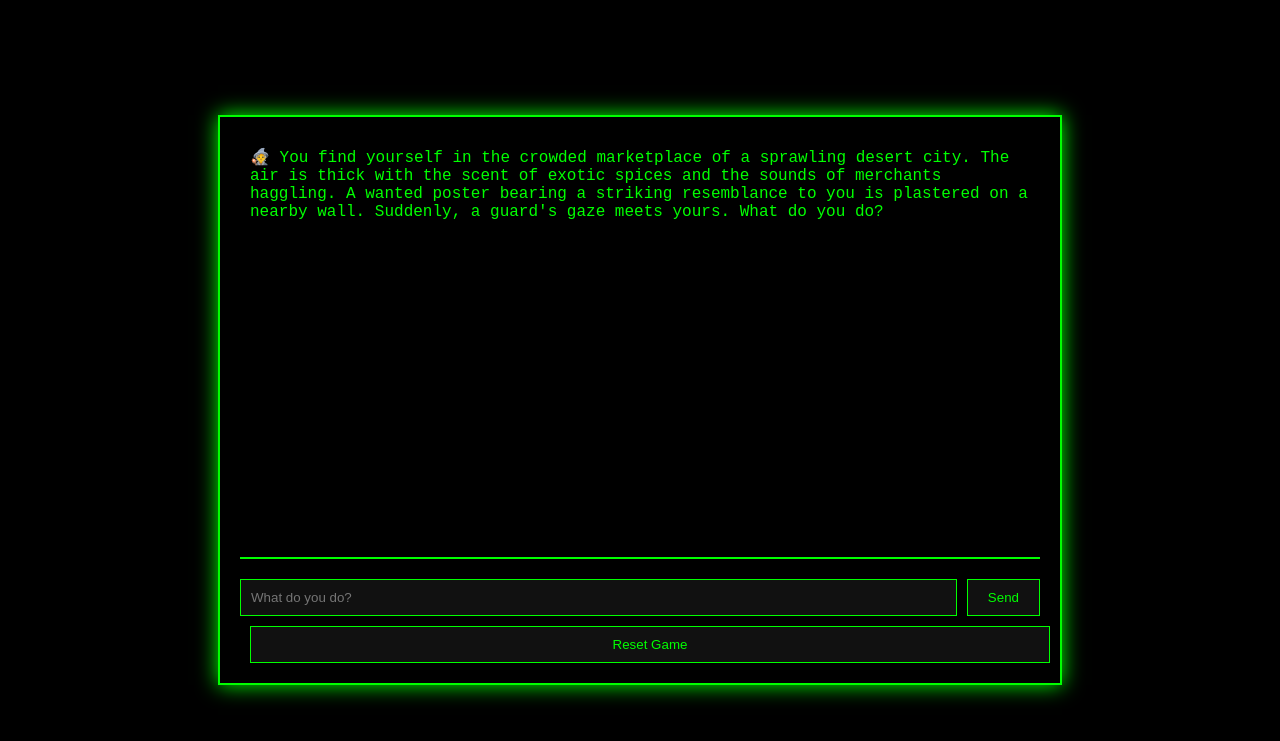
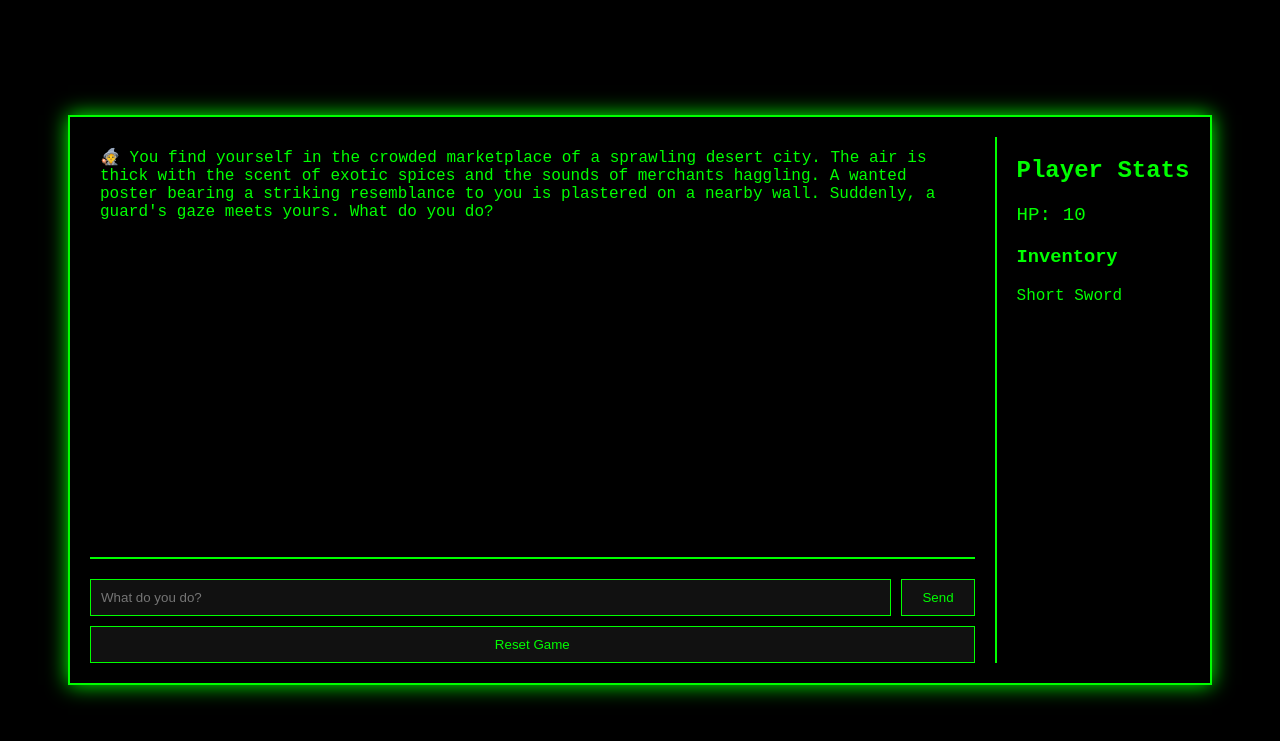
Before and after one commit to roilee1101/GemiDice-StormHacks_2025, a Flask app: page / in a window 1280 px wide. Shown: the top 741 px of the page. Run offline with Flask 3, Linux system fonts and the light colour scheme.

Commit message:
added player stats sidebar

```diff
--- a/app.py
+++ b/app.py
@@ -3,6 +3,7 @@
 from dotenv import load_dotenv
 import google.generativeai as genai
 import random
+import re
 
 load_dotenv()
 
@@ -26,9 +27,20 @@
 3. Narrate the action, the DC, and the result of the roll. For example: "You swing your sword at the goblin (DC 12). You roll a 16! Success!"
 4. If the roll is greater than or equal to the DC, the action succeeds. Otherwise, it fails. Describe the outcome clearly.
 
+IMPORTANT: After your narration, you MUST update the player's state using a special format on a new line.
+- To change HP: `[STATE_UPDATE: HP=-2]` or `[STATE_UPDATE: HP=+1]`
+- To add an item: `[STATE_UPDATE: INVENTORY_ADD=Gold Key]`
+- To remove an item: `[STATE_UPDATE: INVENTORY_REMOVE=Torch]`
+- You can combine them: `[STATE_UPDATE: HP=-5, INVENTORY_ADD=Goblin Ear]`
+
+Example response:
+You narrowly dodge the goblin's rusty dagger, but its claws scratch your arm. (DC 14). You roll a 10! Failure! You take 3 damage.
+[STATE_UPDATE: HP=-3]
+
 Always respect the player's current HP, inventory, and past actions.
-If the player’s HP reaches 0, declare the game over.
+If the players HP reaches 0, declare the game over.
 Start the game with a welcoming message and a description of the starting scene.
+The player starts with 10 HP and a short sword in their inventory.
 """
 
 INTRO_SCENARIOS = [
@@ -38,6 +50,37 @@
     "You stand before the crumbling ruins of an ancient, forgotten temple. Ivy clings to weathered stone, and a sense of immense power hangs in the air. A weathered stone altar sits in the center of the ruins, a single, gleaming artifact resting upon it. As you approach, the ground begins to tremble. What is your next move?"
 ]
 
+def get_initial_state():
+    """Returns the initial state for a new game."""
+    return {"hp": 10, "inventory": ["Short Sword"]}
+
+def parse_and_update_state(dm_response, player_state):
+    """Parses state changes from the DM's response and updates the player state."""
+    narration = dm_response.split("[STATE_UPDATE:")[0].strip()
+    match = re.search(r'\[STATE_UPDATE:\s*(.*?)\]', dm_response)
+
+    if not match:
+        return narration, player_state
+
+    update_str = match.group(1)
+    updates = [u.strip() for u in update_str.split(',')]
+
+    for update in updates:
+        try:
+            key, value = update.split('=', 1)
+            if key == 'HP':
+                player_state['hp'] += int(value)
+            elif key == 'INVENTORY_ADD':
+                if value not in player_state['inventory']:
+                    player_state['inventory'].append(value)
+            elif key == 'INVENTORY_REMOVE':
+                if value in player_state['inventory']:
+                    player_state['inventory'].remove(value)
+        except ValueError:
+            continue # Ignore malformed updates
+
+    return narration, player_state
+
 @app.route("/")
 def index():
     """Render the main game page."""
@@ -45,10 +88,15 @@
 
 @app.route("/start", methods=["GET"])
 def start_game():
-    """Provides a random starting scenario."""
+    """Provides a random starting scenario and initial player state."""
     scenario = random.choice(INTRO_SCENARIOS)
     session["start_scenario"] = scenario
-    return jsonify({"response": scenario})
+    session["player_state"] = get_initial_state()
+    session["history"] = [
+        {"role": "user", "parts": [{"text": SYSTEM_PROMPT}]},
+        {"role": "model", "parts": [{"text": scenario}]}
+    ]
+    return jsonify({"response": scenario, "player_state": session["player_state"]})
 
 @app.route("/chat", methods=["POST"])
 def chat():
@@ -56,35 +104,46 @@
     player_input = request.json.get("message")
 
     if "history" not in session:
-        session["history"] = []
-        session["player_state"] = {"hp": 10, "inventory": []}
-        # Prepend the system prompt and the starting scenario to the history
-        session["history"].append({"role": "user", "parts": [{"text": SYSTEM_PROMPT}]})
-        start_scenario = session.get("start_scenario", "You are in a tavern.") # Fallback
-        session["history"].append({"role": "model", "parts": [{"text": start_scenario}]})
+        # This should ideally not happen if the frontend calls /start first,
+        # but as a fallback, initialize a new game.
+        scenario = random.choice(INTRO_SCENARIOS)
+        session["start_scenario"] = scenario
+        session["player_state"] = get_initial_state()
+        session["history"] = [
+            {"role": "user", "parts": [{"text": SYSTEM_PROMPT}]},
+            {"role": "model", "parts": [{"text": scenario}]}
+        ]
 
-    # Add the player's message to the history
     session["history"].append({"role": "user", "parts": [{"text": player_input}]})
 
     try:
         model = genai.GenerativeModel('gemini-pro-latest')
         chat_session = model.start_chat(history=session["history"])
         response = chat_session.send_message(player_input)
-        dm_response = response.text
+        dm_response_text = response.text
 
-        # Add the DM's response to the history
-        session["history"].append({"role": "model", "parts": [{"text": dm_response}]})
+        narration, updated_state = parse_and_update_state(dm_response_text, session["player_state"].copy())
+        session["player_state"] = updated_state
+
+        session["history"].append({"role": "model", "parts": [{"text": dm_response_text}]})
         session.modified = True
 
-        return jsonify({"response": dm_response})
+        return jsonify({"response": narration, "player_state": session["player_state"]})
     except Exception as e:
         return jsonify({"response": f"An error occurred: {e}"}), 500
 
 @app.route("/reset", methods=["POST"])
 def reset():
-    """Reset the game state."""
+    """Reset the game state and provide a new scenario."""
     session.clear()
-    return jsonify({"status": "success"})
+    scenario = random.choice(INTRO_SCENARIOS)
+    session["start_scenario"] = scenario
+    session["player_state"] = get_initial_state()
+    session["history"] = [
+        {"role": "user", "parts": [{"text": SYSTEM_PROMPT}]},
+        {"role": "model", "parts": [{"text": scenario}]}
+    ]
+    return jsonify({"response": scenario, "player_state": session["player_state"]})
 
 if __name__ == "__main__":
     app.run(debug=True)
--- a/static/app.js
+++ b/static/app.js
@@ -10,6 +10,26 @@
         messageElement.innerHTML = `<span class="icon">${sender === "player" ? "🧝‍♂️" : "🧙"}</span> ${message}`;
         chatBox.appendChild(messageElement);
         chatBox.scrollTop = chatBox.scrollHeight;
+    };
+
+    const updateStats = (playerState) => {
+        const hpValue = document.getElementById("hp-value");
+        const inventoryList = document.getElementById("inventory-list");
+
+        hpValue.textContent = playerState.hp;
+        inventoryList.innerHTML = ""; // Clear old inventory
+
+        if (playerState.inventory.length === 0) {
+            const li = document.createElement("li");
+            li.textContent = "(empty)";
+            inventoryList.appendChild(li);
+        } else {
+            playerState.inventory.forEach(item => {
+                const li = document.createElement("li");
+                li.textContent = item;
+                inventoryList.appendChild(li);
+            });
+        }
     };
 
     const sendMessage = async () => {
@@ -26,13 +46,16 @@
             });
             const data = await response.json();
             addMessage(data.response, "dm");
+            updateStats(data.player_state);
         }
     };
 
     const resetGame = async () => {
-        await fetch("/reset", { method: "POST" });
+        const response = await fetch("/reset", { method: "POST" });
+        const data = await response.json();
         chatBox.innerHTML = "";
-        await fetchStartScenario();
+        addMessage(data.response, "dm");
+        updateStats(data.player_state);
     };
 
     sendBtn.addEventListener("click", sendMessage);
@@ -47,8 +70,9 @@
         const response = await fetch("/start");
         const data = await response.json();
         addMessage(data.response, "dm");
+        updateStats(data.player_state);
     };
 
-    // Initial welcome message
+    // Initial game start
     fetchStartScenario();
 });
--- a/static/style.css
+++ b/static/style.css
@@ -10,11 +10,42 @@
 }
 
 #game-container {
-    width: 80%;
-    max-width: 800px;
+    display: flex;
+    width: 90%;
+    max-width: 1100px;
     border: 2px solid #0f0;
     padding: 20px;
     box-shadow: 0 0 20px #0f0;
+}
+
+#main-content {
+    flex-grow: 1;
+    padding-right: 20px;
+}
+
+#sidebar {
+    width: 200px;
+    border-left: 2px solid #0f0;
+    padding-left: 20px;
+}
+
+#sidebar h2, #sidebar h3 {
+    color: #0f0;
+}
+
+#hp-display {
+    font-size: 1.2em;
+    margin-bottom: 20px;
+}
+
+#inventory-list {
+    list-style-type: none;
+    padding: 0;
+}
+
+#inventory-list li {
+    margin-bottom: 5px;
+    width: fit-content;
 }
 
 #chat-box {
@@ -23,6 +54,7 @@
     border-bottom: 2px solid #0f0;
     padding: 10px;
     margin-bottom: 20px;
+    max-width: 1000px;
 }
 
 .player-message {
@@ -55,6 +87,7 @@
 }
 
 #reset-btn {
+    margin: auto;
     margin-top: 10px;
     width: 100%;
 }
--- a/templates/index.html
+++ b/templates/index.html
@@ -8,12 +8,22 @@
 </head>
 <body>
     <div id="game-container">
-        <div id="chat-box"></div>
-        <div id="input-container">
-            <input type="text" id="player-input" placeholder="What do you do?">
-            <button id="send-btn">Send</button>
+        <div id="main-content">
+            <div id="chat-box"></div>
+            <div id="input-container">
+                <input type="text" id="player-input" placeholder="What do you do?">
+                <button id="send-btn">Send</button>
+            </div>
+            <button id="reset-btn">Reset Game</button>
         </div>
-        <button id="reset-btn">Reset Game</button>
+        <div id="sidebar">
+            <h2>Player Stats</h2>
+            <div id="hp-display">HP: <span id="hp-value">10</span></div>
+            <h3>Inventory</h3>
+            <ul id="inventory-list">
+                <!-- Items will be listed here -->
+            </ul>
+        </div>
     </div>
     <script src="/static/app.js"></script>
 </body>
```
